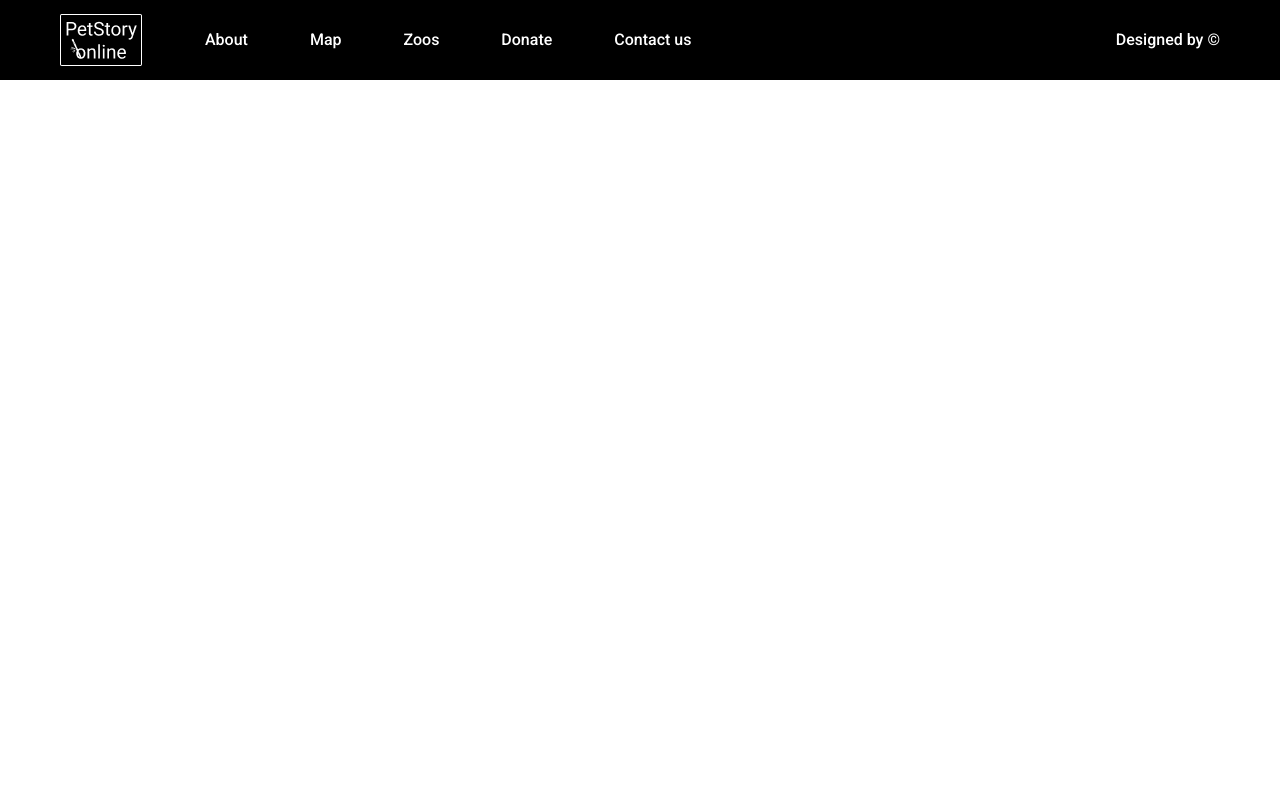
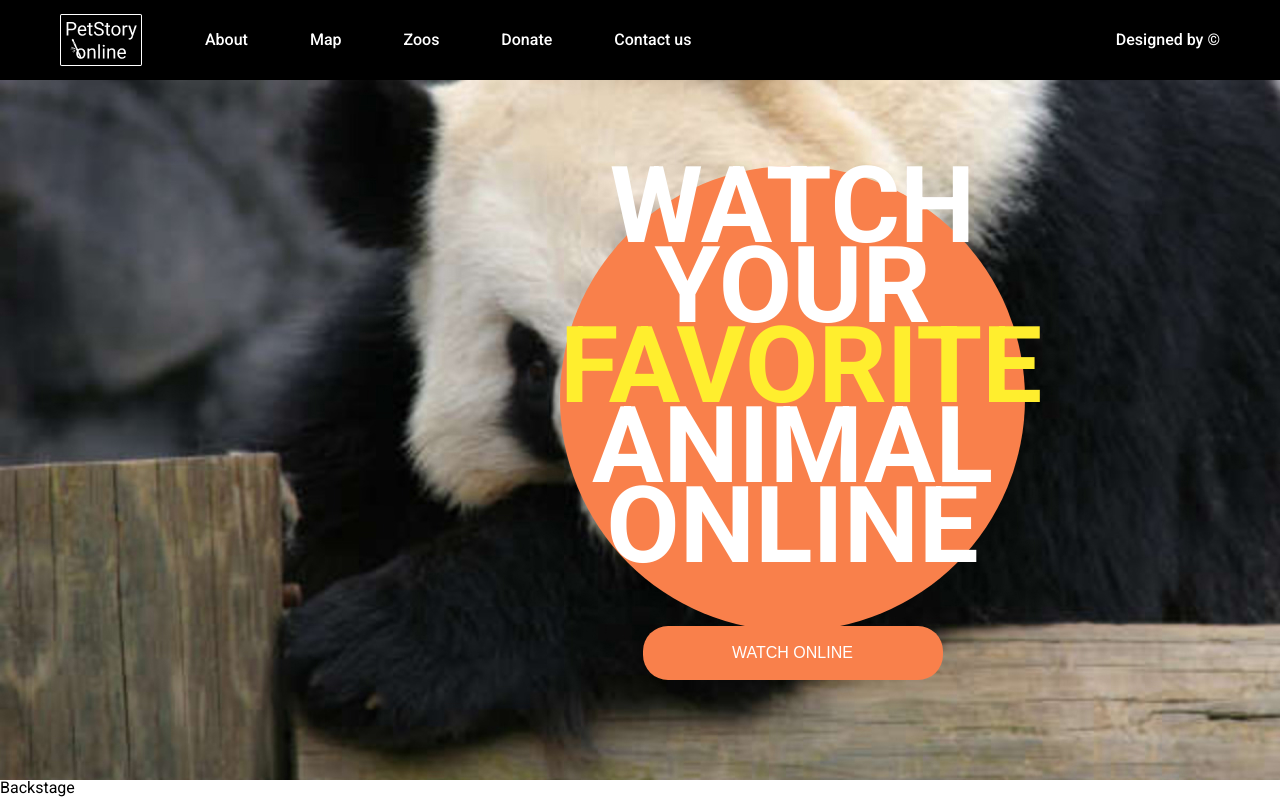
Before and after one commit to yessetz/online-zoo, a plain HTML site: page pages/main/index.html in a window 1280 px wide. Drawn offline with Linux system fonts and the light colour scheme.

Commit message:
feat: add header section

```diff
--- a/pages/main/index.html
+++ b/pages/main/index.html
@@ -10,9 +10,11 @@
     <link href="https://fonts.googleapis.com/css2?family=Roboto:ital,wght@0,100;0,300;0,400;0,500;0,700;0,900;1,100;1,300;1,400;1,500;1,700;1,900&display=swap" rel="stylesheet">
     <link rel="stylesheet" href="../../assets/styles/normalize.css">
     <link rel="stylesheet" href="./style.css">
+    <script src="./script.js"></script>
 </head>
 <body>
     <header>
+        <div class="header-background">
             <div class="menu-bar">
                 <div class="center container menu-bar-flexbox">
                     <div class="header-logo">
@@ -34,6 +36,24 @@
                     </div>
                 </div>
             </div>
+            <div class="center container header-container">
+                <div class="header-circle">
+                    <div class="title-content">
+                        <h1>Watch<br>Your<br><span class="title-selection">Favorite</span><br>Animal<br>Online</h1>
+                    </div>
+                    <div class="button-watch">
+                        <button type="button" class="button-watch-text">
+                            Watch Online
+                        </button>
+                    </div>
+                </div>
+            </div>
+        </div>
     </header>
+    <main>
+        <div>
+            <p>Backstage</p>
+        </div>
+    </main>
 </body>
 </html>
--- a/pages/main/script.js
+++ b/pages/main/script.js
@@ -0,0 +1,3 @@
+(function(){
+    alert("I am sorry sorry that I did not complete this task on time. If possible, can I take 2-3 days extra time to complete the task? My discord: @megabyte#7337 WhatsApp: +19089662453 Telegram: @yessetkhan Thanks!");
+})();
--- a/pages/main/style.css
+++ b/pages/main/style.css
@@ -2,12 +2,12 @@ body {
     max-width: 1600px;
     font-family: 'Roboto';
     font-style: normal;
+    margin: auto;
 }
 
-.center {
+
+.container {
     margin: auto;
-}
-.container {
     max-width: 1160px;
 }
 
@@ -35,6 +35,7 @@ a:visited {
 }
 a:hover {
     color: #E47209;
+    transition: 0.2s;
 }
 a:active {
     color: #F9804B;
@@ -48,6 +49,7 @@ a:active {
     font-size: 16px;
     line-height: 140%;
     color: #FFFFFF;
+    z-index: 100;
 }
 .menu-bar-flexbox {
     display: flex;
@@ -73,3 +75,55 @@ a:active {
 
 
 /* Header section ----------------------------------------------- */
+.header-background {
+    background-image: url("../../assets/images/jpeg/Giant-Panda.jpg");
+    height: 780px;
+}
+.header-container {
+    margin-top: 86px;
+    margin-left: auto;
+    margin-right: 220px;
+    max-width: 500px;
+}
+.header-circle {
+    border-radius: 50%;
+    background-color: #F9804B;
+    width: 465px;
+    height: 465px;
+}
+
+.title-content {
+    font-weight: 700;
+    font-size: 106.496px;
+    line-height: 80px;
+    text-align: center;
+    text-transform: uppercase;
+    color: #FFFFFF;
+}
+.title-selection {
+    color: #FFEE2E;
+}
+
+.button-watch {
+    margin-top: 60px;
+    display: flex;
+    justify-content: center;
+    text-align: center;
+}
+.button-watch-text {
+    font-weight: 500;
+    font-size: 16px;
+    line-height: 140%;
+    text-align: center;
+    text-transform: uppercase;
+    padding: 16px 0 16px 0;
+    background-color: #F9804B;
+    color: #FFFFFF;
+    border: none;
+    border-radius: 25px;
+    width: 300px
+}
+.button-watch-text:hover {
+    background-color: #E47209;
+    transition: 0.2s;
+}
```
Also changed, not shown: assets/images/jpeg/Giant-Panda.jpg (added). Lines whose indentation alone changed are shown as unchanged.
